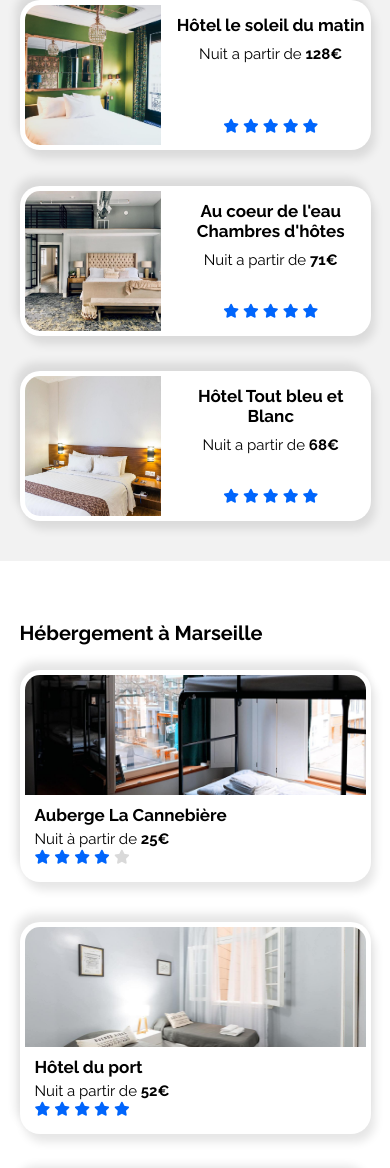
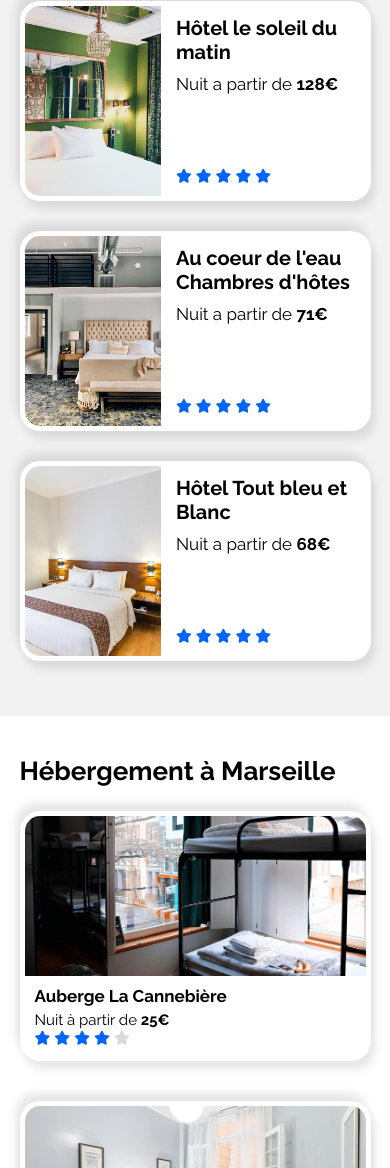
Before and after one commit to khersinpro/OC_P2, a plain HTML site: page index.html in a window 390 px wide. Shown: the part 832-2000 px from the top of the page. Drawn offline with Linux system fonts and the light colour scheme; files whose address does not match are found by name.

Commit message:
mobile responsive correction

```diff
--- a/style.css
+++ b/style.css
@@ -691,48 +691,51 @@ footer{
     .hebergement{
         flex-direction: column-reverse;
         height: auto;
+        margin-bottom: 25px;
     }
     /* hebergement right box*/
     .hebergement-right{
-        /* width: 100%;
-        display: flex;
-        flex-direction: column;
-        align-items: center;
-        justify-content: space-between;
-        margin: 0 0 20px 0; */
         border-radius: 0;
         padding: 40px 5%;
+        height: 100%;
+    }
+    .hebergement-right h2{
+        font-size: 26px;
     }
     .box-right{
         width: 100%;
-        margin: 0;
+        margin: 15px 0;
+        height: 200px;
     }
-    /* .txt-boxRight{
-        text-align: center;
-    } */
+    .txt-boxRight{
+        text-align: start;
+    }
     .right-title{
         width: 100%;
+        margin-bottom: 15px;
     }
-    /* .right-title h2{
+    .txt-boxRight h3{
         font-size: 20px;
     }
-    .txt-boxRight h3{
+    .txt-boxRight p{
         font-size: 17px;
     }
-    .txt-boxRight p{
-        font-size: 15px;
-    } */
+
     /* hebergement left box */
     .hebergement-left{
-        padding: 40px 5%;
+        padding: 20px 5%;
         height: 100%;
         background: #FFFFFF;
     }
     .hebergement-left h2{
-        font-size: 20px;
+        font-size: 26px;
     }
     .box{
         width: 100%;
+        height: 250px;
+    }
+    .box img{
+        height: 160px;
     }
     .box h3{
         margin: 10px 0 5px 10px;
@@ -749,6 +752,7 @@ footer{
 /***--------------------------------------------------------------------------------------***/
     section:nth-child(3) h2{
         padding: 0 5%;
+        font-size: 26px;
     }
     .activity-container{
         flex-direction: column;
@@ -767,6 +771,7 @@ footer{
 
     .activity-box h3{
         margin: 15px 0 15px 20px;
+        font-size: 18px;
     }
     .activity-littleBox{
         margin-bottom: 25px;
```
